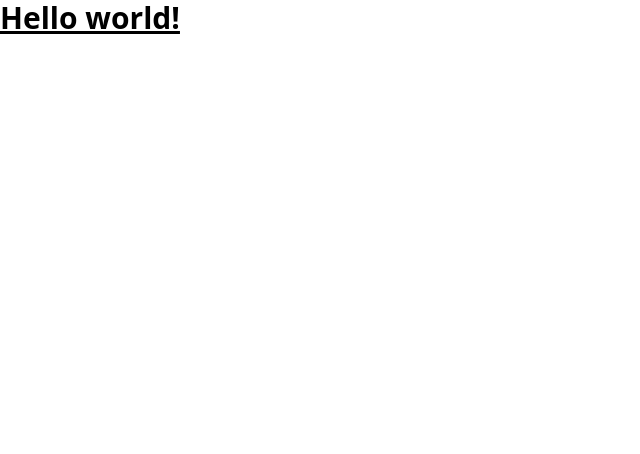
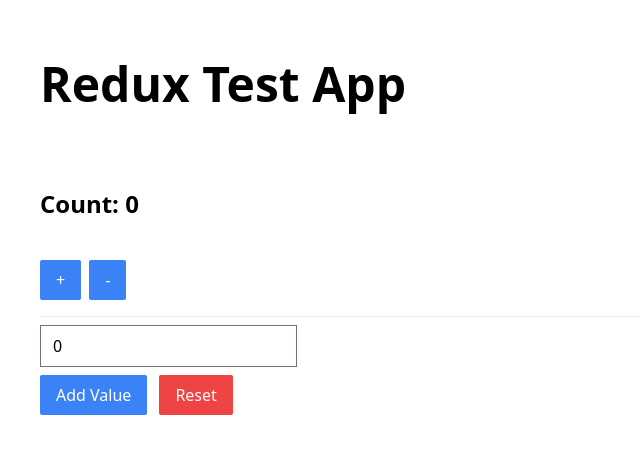
Before and after one commit to jniyaz/nextjs-multi-app, a Next.js app: page / in a window 1280 px wide. Shown: the top 454 px of the page, without its empty margins (0-640 px from the left). Built offline with nearby package versions, Linux system fonts and the light colour scheme.

Commit message:
Add test counter feature with redux toolkit store setup

```diff
--- a/package.json
+++ b/package.json
@@ -9,15 +9,19 @@
     "lint": "next lint"
   },
   "dependencies": {
+    "@reduxjs/toolkit": "^1.8.5",
     "next": "12.2.5",
     "react": "18.2.0",
-    "react-dom": "18.2.0"
+    "react-dom": "18.2.0",
+    "react-redux": "^8.0.2"
   },
   "devDependencies": {
+    "@tailwindcss/forms": "^0.5.2",
     "autoprefixer": "^10.4.8",
     "eslint": "8.22.0",
     "eslint-config-next": "12.2.5",
     "postcss": "^8.4.16",
+    "react-icons": "^4.4.0",
     "tailwindcss": "^3.1.8"
   }
 }
--- /dev/null
+++ b/src/app/store.js
@@ -0,0 +1,8 @@
+import { configureStore } from "@reduxjs/toolkit";
+import counterSlice from '../features/counter/counterSlice';
+
+export const store = configureStore({
+    reducer: {
+        counter: counterSlice,
+    }
+})
--- /dev/null
+++ b/src/features/counter/Counter.js
@@ -0,0 +1,65 @@
+import { useState } from "react";
+// import { BiUserPlus } from "react-icons/bi";
+import { useSelector, useDispatch } from "react-redux";
+import {
+    increment,
+    decrement,
+    incrementByValue,
+    reset
+} from "./counterSlice";
+
+const Counter = () => {
+  const count = useSelector((state) => state.counter.value);
+  const dispatch = useDispatch();
+  const [ incrementVal, setIncrementVal ] = useState(0);
+  const addValue = Number(incrementVal) || 0;
+  const resetAll = () => {
+    setIncrementVal(0);
+    dispatch(reset());
+}
+
+  return (
+    <div>
+      <p className="py-10 text-2xl font-semibold">Count: {count}</p>
+      <div>
+        <button
+          className="bg-blue-500 text-white px-4 py-2 rounded-sm"
+          onClick={() => dispatch(increment())}
+        >
+          +
+        </button>
+        <button
+          className="bg-blue-500 text-white px-4 py-2 rounded-sm mx-2"
+          onClick={() => dispatch(decrement())}
+        >
+          -
+        </button>
+      </div>
+      <div className="mt-4">
+        <hr/>
+        <input
+        type="text"
+        className="enabled:hover:border-gray-400 disabled:opacity-75 my-2"
+        value={incrementVal}
+        onChange={(e) => setIncrementVal(e.target.value)}
+        />
+      </div>
+      <div>
+      <button
+          className="bg-blue-500 text-white px-4 py-2 rounded-sm"
+          onClick={() => dispatch(incrementByValue(addValue))}
+        >
+          Add Value
+        </button>
+      <button
+          className="bg-red-500 text-white px-4 py-2 rounded-sm mx-3"
+          onClick={resetAll}
+        >
+          Reset
+        </button>
+      </div>
+    </div>
+  );
+};
+
+export default Counter;
--- /dev/null
+++ b/src/features/counter/counterSlice.js
@@ -0,0 +1,27 @@
+import { createSlice } from "@reduxjs/toolkit";
+
+const initialState = {
+    value: 0
+};
+
+export const counterSlice = createSlice({
+    name: 'counter',
+    initialState,
+    reducers: {
+        increment: (state) => {
+            state.value += 1;
+        },
+        decrement: (state) => {
+            state.value -= 1;
+        },
+        incrementByValue: (state, action) => {
+            state.value += action.payload;
+        },
+        reset: (state) => {
+            state.value = 0;
+        }
+    }
+});
+
+export const { increment, decrement, incrementByValue, reset } = counterSlice.actions;
+export default counterSlice.reducer;
--- a/src/pages/_app.js
+++ b/src/pages/_app.js
@@ -1,7 +1,14 @@
+import { Provider } from 'react-redux'
+import { store } from '../app/store'
+
 import '../styles/globals.css'
 
 function MyApp({ Component, pageProps }) {
-  return <Component {...pageProps} />
+  return (
+    <Provider store={store}>
+      <Component {...pageProps} />
+    </Provider>
+  );
 }
 
 export default MyApp
--- a/src/pages/index.js
+++ b/src/pages/index.js
@@ -1,9 +1,15 @@
 import Head from 'next/head'
+import Counter from '../features/counter/Counter'
 
 export default function Home() {
   return (
-    <h1 className="text-3xl font-bold underline">
-      Hello world!
-    </h1>
+    <section>
+      <main className='py-5'>
+        <h1 className='text-xl md:text-5xl font-bold py-10 px-10'>Redux Test App</h1>
+        <div className='px-10'>
+          <Counter />
+        </div>
+      </main>
+    </section>
   )
 }
--- a/tailwind.config.js
+++ b/tailwind.config.js
@@ -3,9 +3,12 @@ module.exports = {
   content: [
     "./src/pages/**/*.{js,ts,jsx,tsx}",
     "./src/components/**/*.{js,ts,jsx,tsx}",
+    "./src/features/**/*.{js,ts,jsx,tsx}",
   ],
   theme: {
     extend: {},
   },
-  plugins: [],
+  plugins: [
+    require('@tailwindcss/forms'),
+  ],
 }
```
Also changed, not shown: 1 other file (tests, documents, lock files or other folders).
